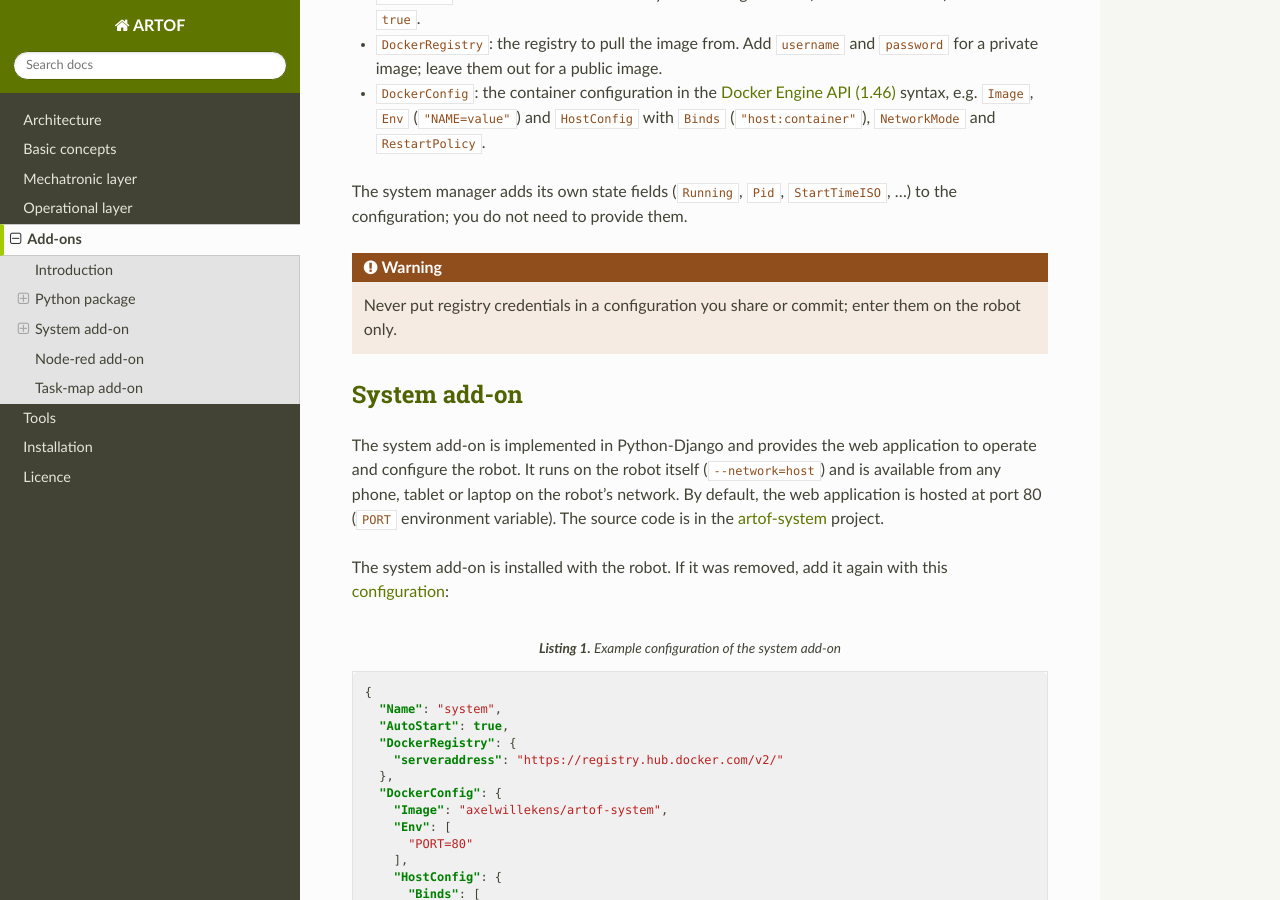
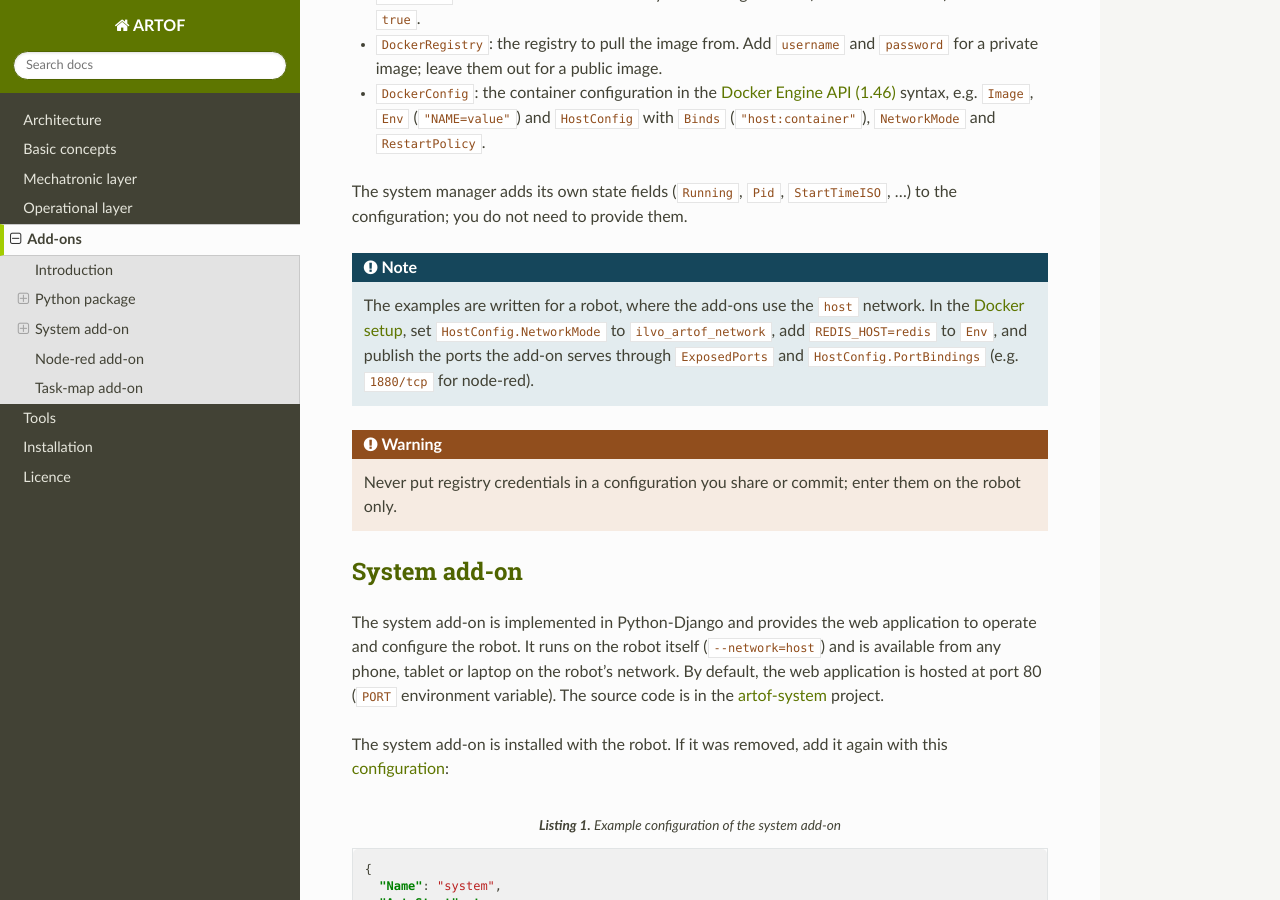
Before and after one commit to artof-ilvo/artof-ilvo.github.io, a Sphinx documentation site: the page built from docs/source/addons.rst, in a window 1280 px wide and 900 px high, scrolled down 1040 px. Built offline with Sphinx 7.4.7 and the Read the Docs theme 3.1.0, drawn with Linux system fonts in a browser that asks for light colours.

Commit message:
Explain how to adapt the add-on examples to the Docker setup
Co-Authored-By: Claude Opus 5.5 <noreply@anthropic.com>

```diff
--- a/docs/source/addons.rst
+++ b/docs/source/addons.rst
@@ -44,6 +44,12 @@ open the *Addons* page, press |icon_plus|, switch the editor to *JSON*, paste th
 + ``DockerConfig``: the container configuration in the `Docker Engine API (1.46) <https://docs.docker.com/engine/api/v1.46/#tag/Container/operation/ContainerCreate>`__ syntax, e.g. ``Image``, ``Env`` (``"NAME=value"``) and ``HostConfig`` with ``Binds`` (``"host:container"``), ``NetworkMode`` and ``RestartPolicy``.
 
 The system manager adds its own state fields (``Running``, ``Pid``, ``StartTimeISO``, ...) to the configuration; you do not need to provide them.
+
+.. note::
+
+   The examples are written for a robot, where the add-ons use the ``host`` network.
+   In the :ref:`Docker setup <installation_docker>`, set ``HostConfig.NetworkMode`` to ``ilvo_artof_network``, add ``REDIS_HOST=redis`` to ``Env``,
+   and publish the ports the add-on serves through ``ExposedPorts`` and ``HostConfig.PortBindings`` (e.g. ``1880/tcp`` for node-red).
 
 .. warning::
 
```
